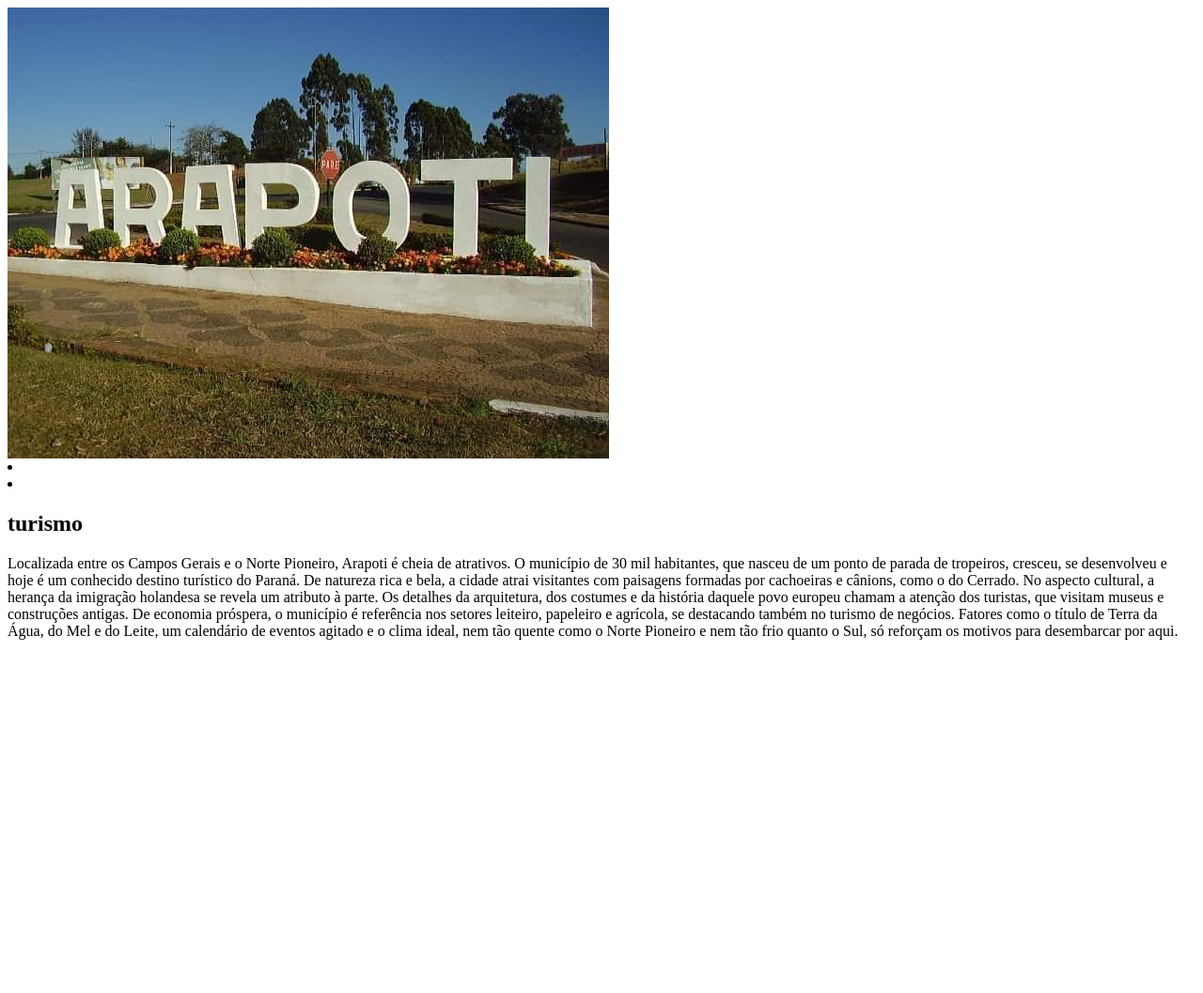
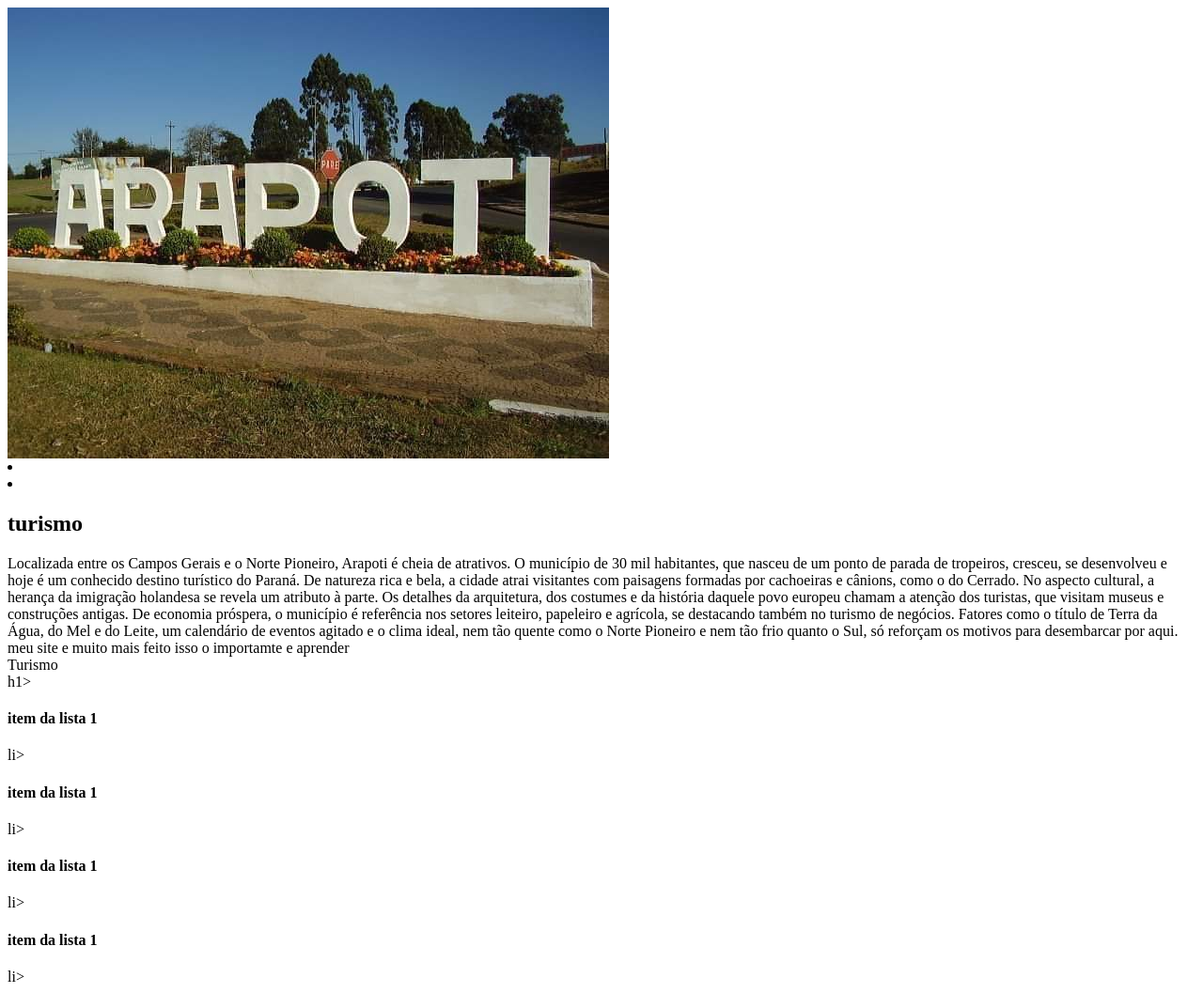
Before and after one commit to joaolopes-jl/site, a plain HTML site: page index.html in a window 1280 px wide. Shown: the whole page at 94% size. Before the commit the page ends 800 px from the top, so only its background shows below. Drawn offline with Linux system fonts and the light colour scheme.

Commit message:
atualialização 4

```diff
--- a/index.html
+++ b/index.html
@@ -28,15 +28,21 @@ De natureza rica e bela, a cidade atrai visitantes com paisagens formadas por ca
 De economia próspera, o município é referência nos setores leiteiro, papeleiro e agrícola, se destacando também no turismo de negócios. Fatores como o título de Terra da Água, do Mel e do Leite, um calendário de eventos agitado e o clima ideal, nem tão quente como o Norte Pioneiro e nem tão frio quanto o Sul, só reforçam os motivos para desembarcar por aqui.
 
 
-        </article>
+meu site e muito mais feito isso o importamte e aprender
+
+<article>
+<section>
+    <section class="quadro02">
+
+        <article>
 
 
+</hli>Turismo</section>h1>
 
-
-
-</li>
-
-
+<h1 class=" nitem 1"> item da lista 1 </h1>li>
+<h1 class=" nitem 1"> item da lista 1 </h1>li>
+<h1 class=" nitem 1"> item da lista 1 </h1>li>
+<h1 class=" nitem 1"> item da lista 1 </h1>li>
 
 
 </body>
```
